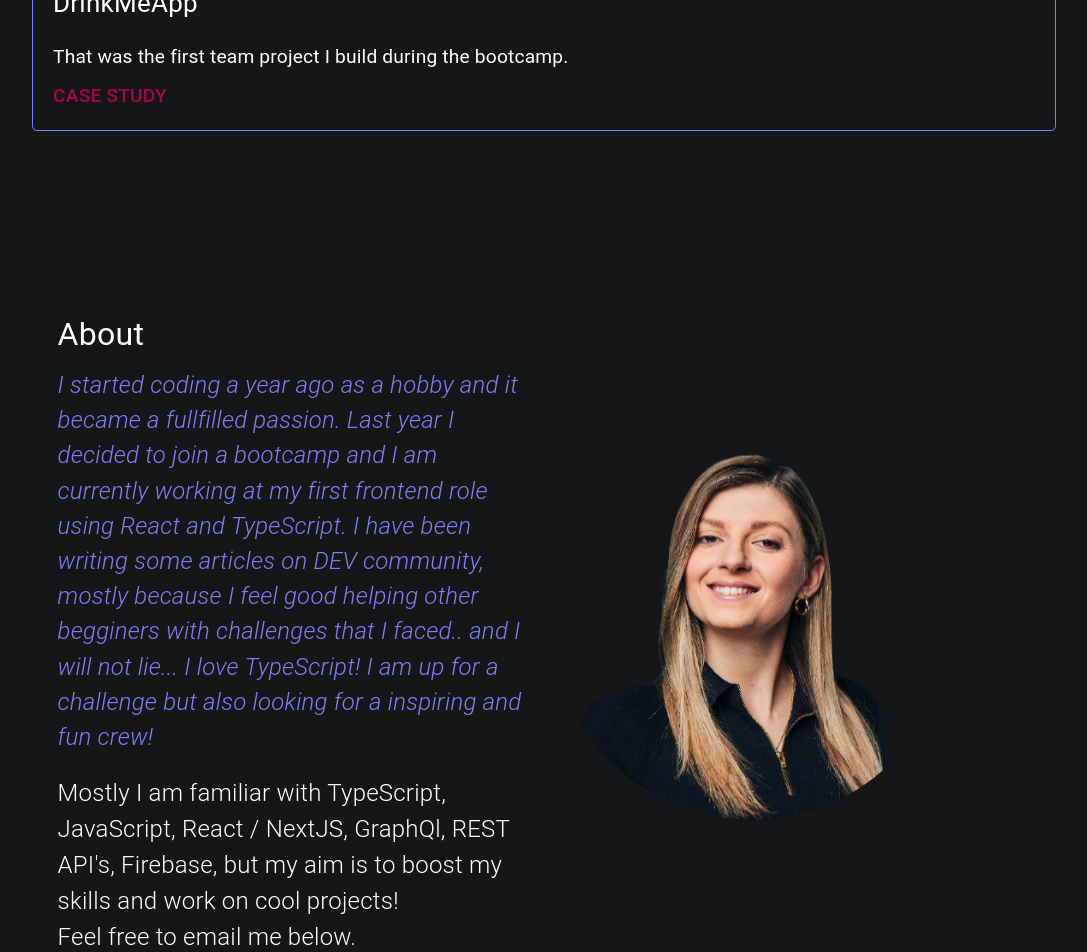
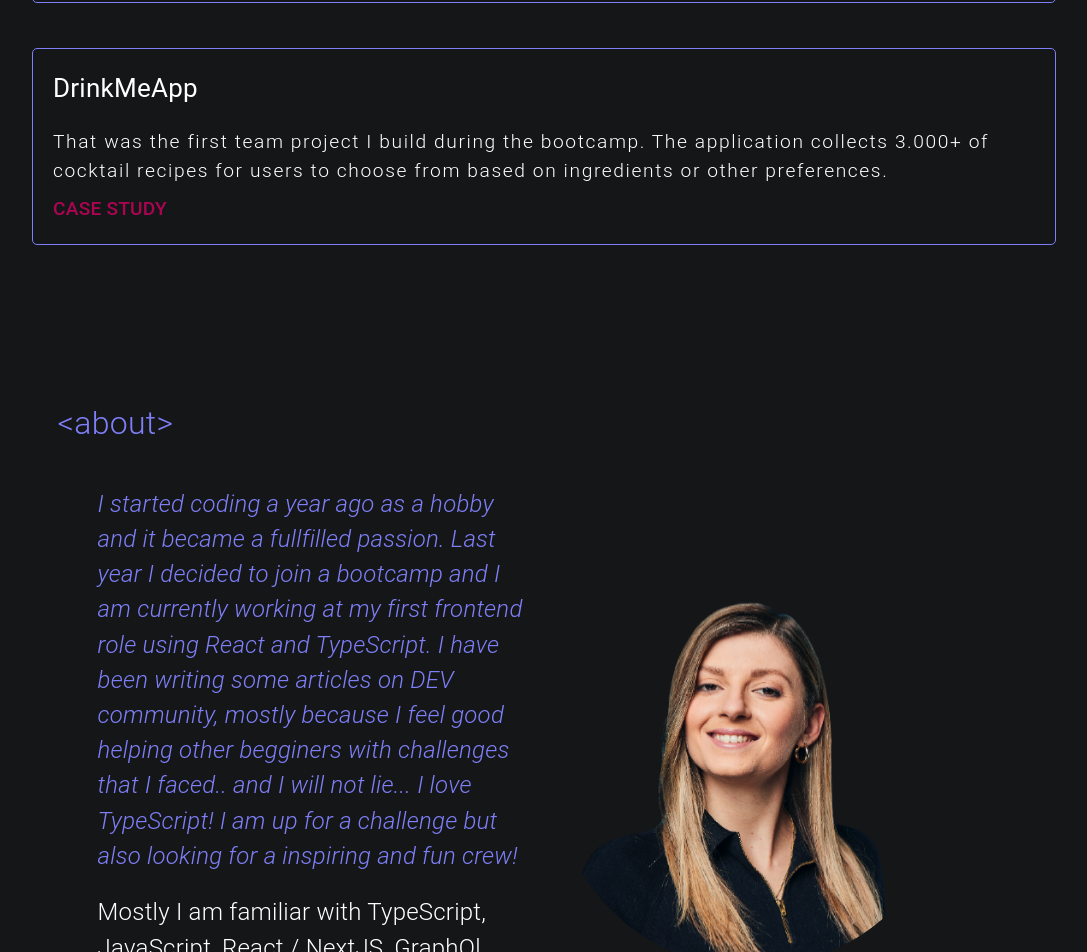
Before and after one commit to Viki-Robles/myblog, a Next.js app: page / in a window 1280 px wide. Shown: the part 1520-2472 px from the top of the page, without its empty margins (96-1183 px from the left). Built offline with nearby package versions, Linux system fonts and the light colour scheme.

Commit message:
feat: add more project pictures

```diff
--- a/components/About/About.tsx
+++ b/components/About/About.tsx
@@ -15,19 +15,28 @@ const useStyles = makeStyles((theme) => ({
     fontStyle: 'italic',
     fontSize: '1.5rem',
     fontWeight: 300,
+    marginLeft: '40px',
   },
   secondItem: {
     color: 'white',
     fontSize: '1.5rem',
     fontWeight: 300,
+    marginLeft: '40px',
   },
   picture: {
     textAlign: 'right',
   },
-  about: {
+  openTag: {
     fontSize: '2rem',
-    color: 'white',
-    marginBottom: '10px',
+    color: '#7F7FF8',
+    marginBottom: '40px',
+    fontWeight: 300,
+  },
+  closeTag: {
+    marginTop: '40px',
+    fontSize: '2rem',
+    color: '#7F7FF8',
+    fontWeight: 300,
   },
 }));
 
@@ -38,8 +47,8 @@ export const About = (): JSX.Element => {
     <Fragment>
       <Grid container className={classes.container} direction="row" spacing={3}>
         <Grid item md={6} xl={6}>
-          <Typography className={classes.about} id="about">
-            About
+          <Typography className={classes.openTag} id="about">
+            &lt;about&gt;
           </Typography>
           <Typography className={classes.firstItem}>
             I started coding a year ago as a hobby and it became a fullfilled passion. Last year I decided to join a
@@ -53,7 +62,9 @@ export const About = (): JSX.Element => {
             Mostly I am familiar with TypeScript, JavaScript, React / NextJS, GraphQl, REST API's, Firebase, but my aim
             is to boost my skills and work on cool projects!
           </Typography>
-          <Typography className={classes.secondItem}>Feel free to email me below.</Typography>
+          <Typography className={classes.closeTag} id="about">
+            &lt;/about&gt;
+          </Typography>
         </Grid>
         <Grid item md={5} xl={5} className={classes.picture}>
           <Image src="/eclipse.svg" width={400} height={400} />
--- a/components/Projects/Projects.tsx
+++ b/components/Projects/Projects.tsx
@@ -13,7 +13,7 @@ const useStyles = makeStyles((theme) => ({
     padding: '20px',
     width: '80%',
     margin: '0 auto',
-    marginBottom: '25px',
+    marginTop: '45px',
     position: 'relative',
     '&:before': {
       position: 'absolute',
@@ -55,6 +55,8 @@ const useStyles = makeStyles((theme) => ({
     color: 'white',
     marginTop: '20px',
     fontSize: '1.2rem',
+    letterSpacing: '.1rem',
+    fontWeight: 300,
   },
   technologies: {
     color: 'white',
--- a/data/projects.testData.ts
+++ b/data/projects.testData.ts
@@ -38,9 +38,10 @@ export const projectsData: ProjectsProps[] = [
   },
   {
     title: 'DrinkMeApp',
-    details: 'That was the first team project I build during the bootcamp.',
+    details:
+      'That was the first team project I build during the bootcamp. The application collects 3.000+ of cocktail recipes for users to choose from based on ingredients or other preferences.',
     link: '',
-    technologies: 'TypeScript,Vite, GraphQL, Firebase, Hasura, Theme UI',
+    technologies: 'React, JavaScript, Material UI, Web API',
     img: '/images/hellohub.png',
     id: 'drinkmeapp',
     subtitle:
```
Also changed, not shown: media/projects/drinkmeapp.svg (added).
